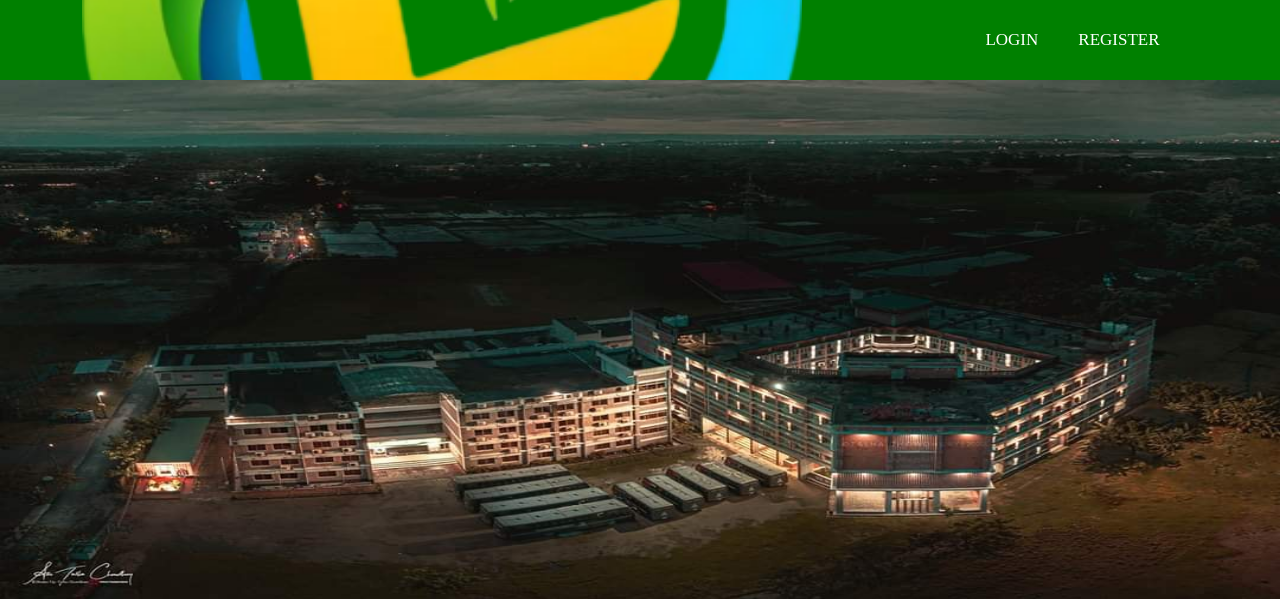
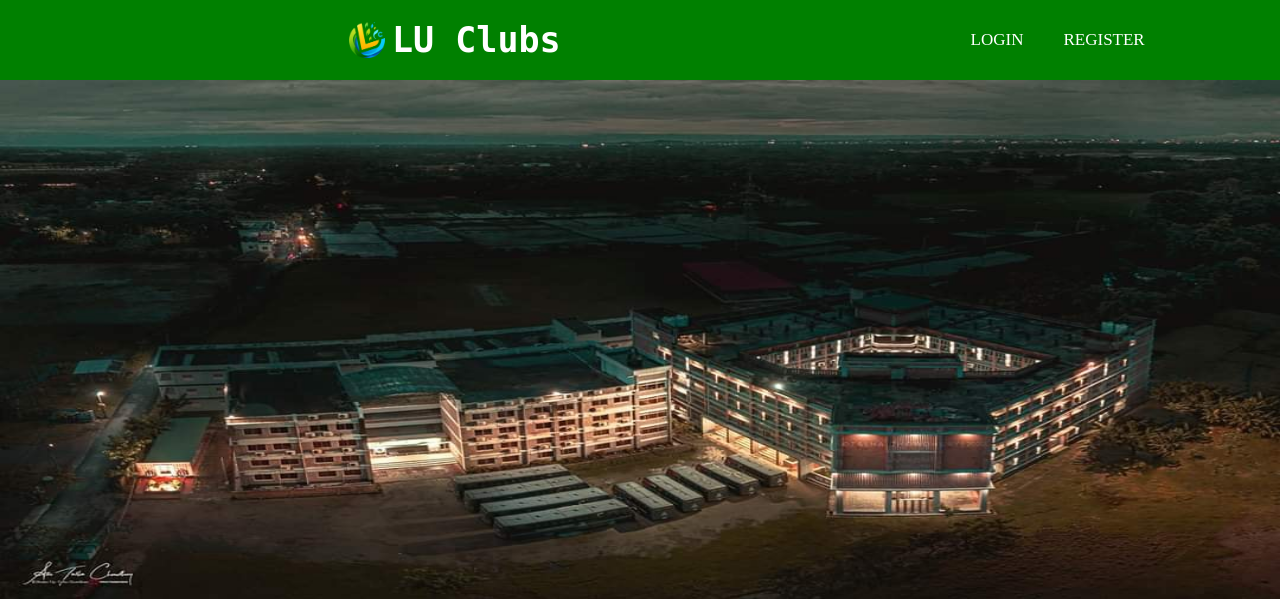
Before and after one commit to MdShazadurRahman/LU-Clubs, a PHP site: page /home-page.html in a window 1280 px wide; the page is wider, and only the part inside the window is pictured. Shown: the top 599 px of that part. Run offline with PHP 8.4, Linux system fonts and the light colour scheme.

Commit message:
Update 6

```diff
--- a/home-page.css
+++ b/home-page.css
@@ -16,22 +16,33 @@ nav{
     height: 80px;
     width: 100%;
     display: flex;
-    justify-content: space-around;
+    /* justify-content: space-around; */
     align-items: center;
+}
+
+.logo{
+    display: flex;
+    align-items: center;
+    justify-content: center;
+}
+
+.club-icon{
+    width: 4%;
+    margin: 0 7px;
 }
 
 .luclubs{
     color: white;
-    text-align: center;
+    /* text-align: center; */
     font-size: 35px;
     line-height: 80px;
-    padding: 0 100px;
+    /* padding: 0 100px; */
     font-weight: bold;
+    font-family: 'Share Tech Mono', monospace;
 }
 
 nav ul{
-    float: right;
-    margin-right: 20px;
+    margin-left: 50px;
 }
 
 nav ul li{
```
